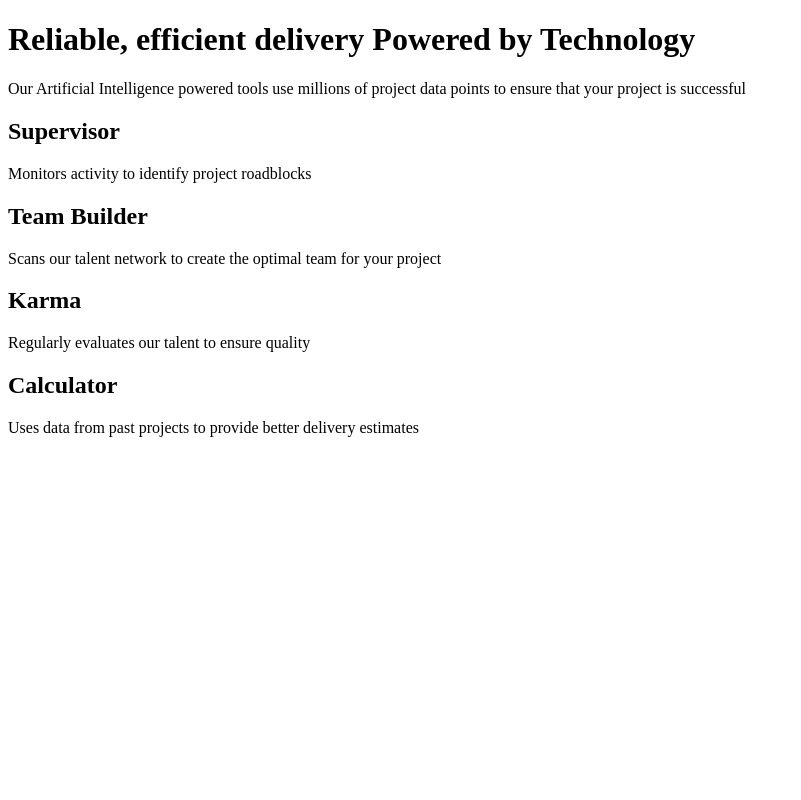
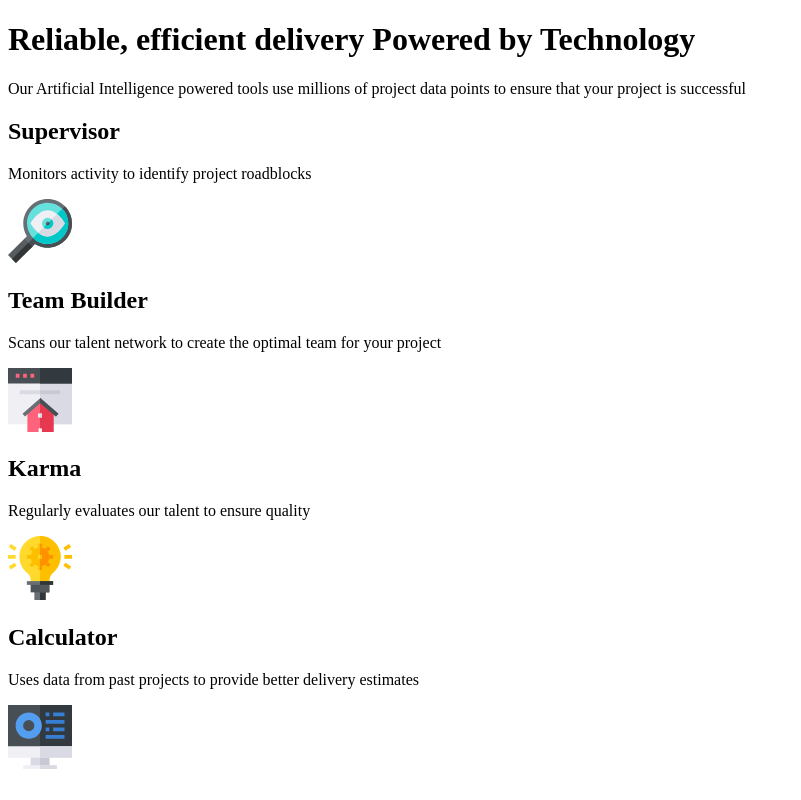
Before and after one commit to MgMyatHtayKhant/four-card-feature-section-master, a plain HTML site: page index.html in a window 1280 px wide. Shown: the whole page, without its empty margins (0-801 px from the left). Drawn offline with Linux system fonts and the light colour scheme.

Commit message:
Add Img Logos in index.html

```diff
--- a/index.html
+++ b/index.html
@@ -39,24 +39,44 @@
           <p class="description">
             Monitors activity to identify project roadblocks
           </p>
+          <img
+            src="./images/icon-supervisor.svg"
+            alt="A Colorful Magnifying Glass Logo"
+            class="image"
+          />
         </div>
         <div class="card">
           <h2 class="heading">Team Builder</h2>
           <p class="description">
             Scans our talent network to create the optimal team for your project
           </p>
+          <img
+            src="./images/icon-team-builder.svg"
+            alt="A Beautiful House logo"
+            class="image"
+          />
         </div>
         <div class="card">
           <h2 class="heading">Karma</h2>
           <p class="description">
             Regularly evaluates our talent to ensure quality
           </p>
+          <img
+            src="./images/icon-karma.svg"
+            alt="A Shining Light Bulb Logo"
+            class="image"
+          />
         </div>
         <div class="card">
           <h2 class="heading">Calculator</h2>
           <p class="description">
             Uses data from past projects to provide better delivery estimates
           </p>
+          <img
+            src="./images/icon-calculator.svg"
+            alt="A Beautiful Monitor Logo"
+            class="image"
+          />
         </div>
       </div>
     </main>
```
